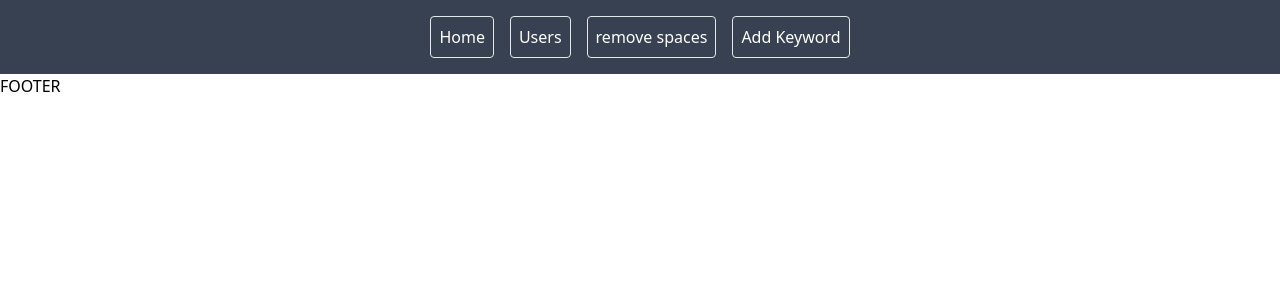
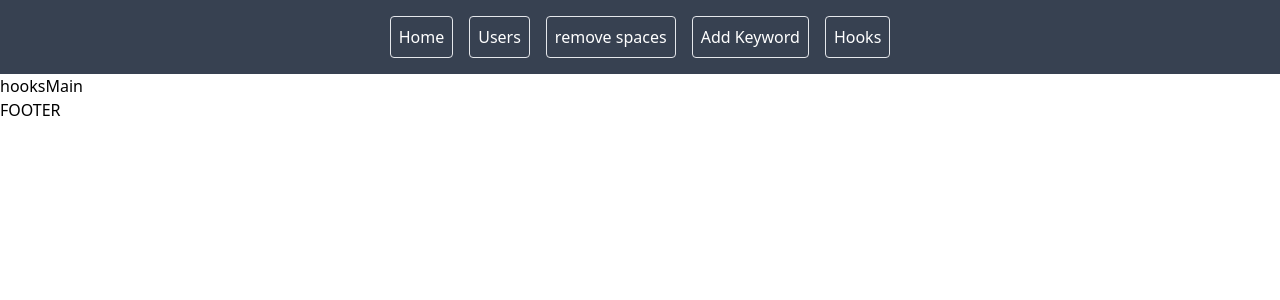
Before and after one commit to ZianEjaz/e-commerce-components, a React (Create React App) app: page /hooks in a window 1280 px wide. Shown: the top 300 px of the page. Built offline with nearby package versions, Linux system fonts and the light colour scheme.

Commit message:
add hooks route

```diff
--- a/src/App.js
+++ b/src/App.js
@@ -10,7 +10,8 @@
 import Home from './components/home';
 import Users from './components/users/users';
 import RemoveSpaces from './components/remove-spaces/remove-spaces';
-import AddKeywordHome from './components/add-keyword/addKeywordHome'
+import AddKeywordHome from './components/add-keyword/addKeywordHome';
+import Hooks from './components/hooks/hooksMain'
 
 
 export default function App() {
@@ -19,6 +20,7 @@
     <Router>
       <Header />
       <Routes>
+      <Route path="/hooks" element={< Hooks />} />
       <Route path="/addkeyword" element={< AddKeywordHome />} />
         <Route path="/removespaces" element={< RemoveSpaces />} />
         <Route path="/users" element={< Users />} />
--- a/src/components/header.js
+++ b/src/components/header.js
@@ -18,6 +18,9 @@
           <li className="p-2 border rounded m-2">
             <a href="/addkeyword">Add Keyword</a>
           </li>
+          <li className="p-2 border rounded m-2">
+            <a href="/addkeyword">Hooks</a>
+          </li>
         </ul>
         </div>
       </nav>
--- a/src/components/home.js
+++ b/src/components/home.js
@@ -3,7 +3,6 @@
 const Home = () => {
   return (
     <div>
-
     </div>
   );
 };
--- /dev/null
+++ b/src/components/hooks/hooksMain.js
@@ -0,0 +1,9 @@
+import React from 'react'
+
+const Hooks = () => {
+  return (
+    <div>hooksMain</div>
+  )
+}
+
+export default Hooks
```
Also changed, not shown: src/components/hooks/product/product.js (added, +19 -0 lines).
